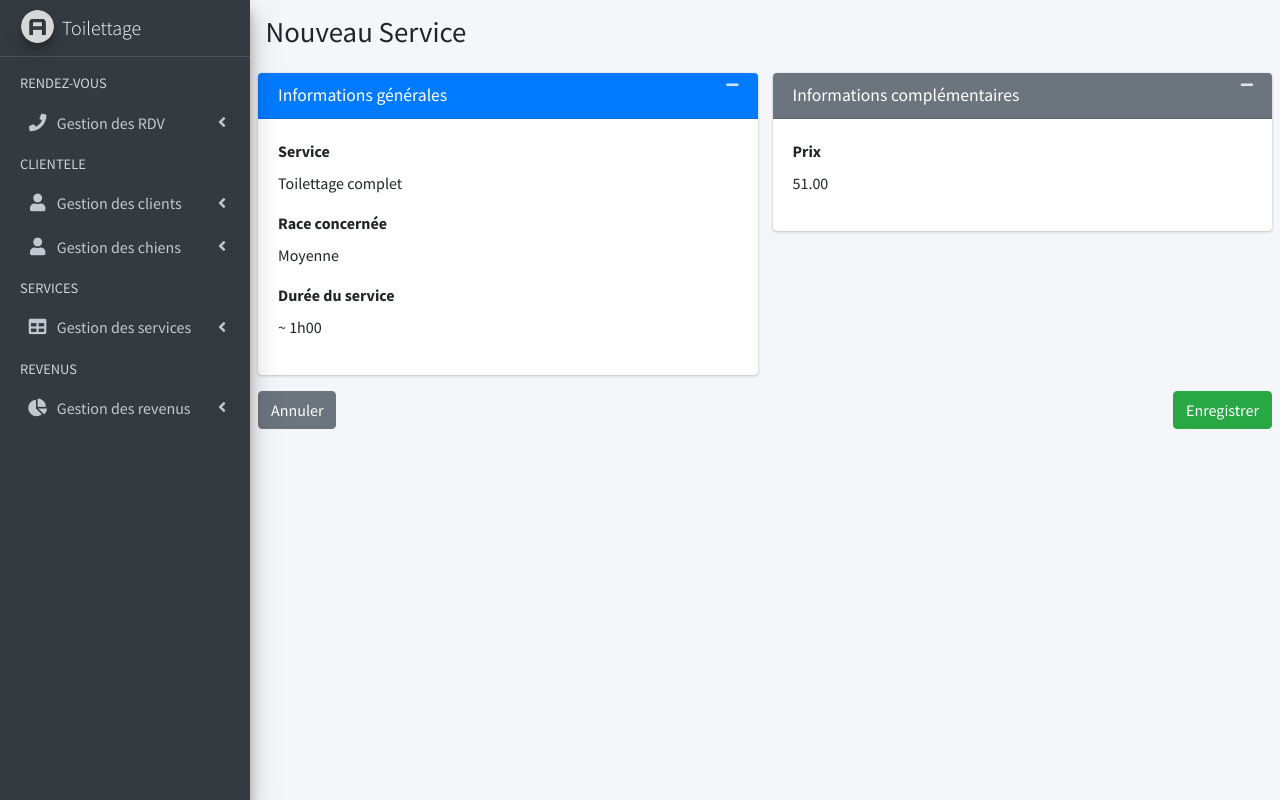
After one commit to vcrl/P13, a Django app: page /services/1 in a window 1280 px wide. The commit adds this page. Run offline with Django 3.2, Linux system fonts and the light colour scheme; data comes from the database, SQL or seed files in the repository; both versions use the stored data as it was after the commit; some libraries are stand-ins or nearby versions.

```diff
--- /dev/null
+++ b/management/templates/management/service_detail.html
@@ -0,0 +1,108 @@
+{% extends "frontpage/base.html" %}
+{% load widget_tweaks %}
+<!DOCTYPE html>
+<html lang="en">
+{% block content %}
+<body class="hold-transition sidebar-mini">
+<!-- Site wrapper -->
+<div class="wrapper">
+  <!-- Content Wrapper. Contains page content -->
+  <div class="content-wrapper">
+    <!-- Content Header (Page header) -->
+    <section class="content-header">
+      <div class="container-fluid">
+        <div class="row mb-2">
+          <div class="col-sm-6">
+            <h1>Nouveau Service</h1>
+          </div>
+        </div>
+      </div><!-- /.container-fluid -->
+    </section>
+
+    <!-- Main content -->
+    <section class="content">
+
+      <form method="POST" action="{% url 'save_service' %}">
+        {% csrf_token %}
+        <div class="row">
+          <div class="col-md-6">
+            <div class="card card-primary">
+              <div class="card-header">
+                <h3 class="card-title">Informations générales</h3>
+
+                <div class="card-tools">
+                  <button type="button" class="btn btn-tool" data-card-widget="collapse" title="Collapse">
+                    <i class="fas fa-minus"></i>
+                  </button>
+                </div>
+              </div>
+              <div class="card-body">
+                <div class="form-group">
+                  <label for="inputName">Service</label>
+                  <br>
+                  {{ service.service }}
+
+                </div>
+                <div class="form-group">
+                  <label for="inputName">Race concernée</label>
+                  <br>
+                  {{ service.race }}
+                </div>
+                <div class="form-group">
+                  <label for="inputDescription">Durée du service</label>
+                  <br>
+                  {{ service.duree }}
+                </div>
+              </div>
+              <!-- /.card-body -->
+            </div>
+            <!-- /.card -->
+          </div>
+          <div class="col-md-6">
+            <div class="card card-secondary">
+              <div class="card-header">
+                <h3 class="card-title">Informations complémentaires</h3>
+
+                <div class="card-tools">
+                  <button type="button" class="btn btn-tool" data-card-widget="collapse" title="Collapse">
+                    <i class="fas fa-minus"></i>
+                  </button>
+                </div>
+              </div>
+              <div class="card-body">
+                <div class="form-group">
+                  <label for="inputEstimatedBudget">Prix</label>
+                  <br>
+                  {{ service.prix }}
+                </div>
+              </div>
+              <!-- /.card-body -->
+            </div>
+            <!-- /.card -->
+          </div>
+        </div>
+
+      <div class="row">
+        <div class="col-12">
+          <a href="{% url 'services' %}" class="btn btn-secondary">Annuler</a>
+          <input type="submit" value="Enregistrer" class="btn btn-success float-right">
+        </div>
+      </div>
+    </form>
+    </section>
+    <!-- /.content -->
+  </div>
+  <!-- /.content-wrapper -->
+
+  <!-- Control Sidebar -->
+  <aside class="control-sidebar control-sidebar-dark">
+    <!-- Control sidebar content goes here -->
+  </aside>
+  <!-- /.control-sidebar -->
+</div>
+<!-- ./wrapper -->
+
+<!-- jQuery -->
+</body>
+{% endblock %}
+</html>
--- a/management/urls.py
+++ b/management/urls.py
@@ -3,17 +3,23 @@ from . import views
 from django.urls import path, include
 
 urlpatterns = [
+    # Clients.
     path('add_client/', views.add_client, name="add_client"),
     path('save_client', views.save_client, name="save_client"),
     path('clients/', views.clients, name="clients"),
+    # Animaux.
     path('add_dog/', views.add_dog, name="add_dog"),
     path('dogs/', views.dogs, name="dogs"),
     path('save_dog/', views.save_dog, name="save_dog"),
     path('add_race/', views.add_race, name="add_race"),
     path('save_race/', views.save_race, name="save_race"),
+    # RDV.
     path('calendar/', views.calendar, name="calendar"),
     path('services/', views.services, name="services"),
     path('add_rdv/', views.add_rdv, name="add_rdv"),
+    # Services.
     path('add_service/', views.add_service, name="add_service"),
     path('save_service/', views.save_service, name="save_service"),
+    path('services/<int:service_pk>', views.service_details, name="service_details"),
+    path('services/<int:service_pk>/delete', views.service_delete, name="service_delete"),
 ]
--- a/management/views.py
+++ b/management/views.py
@@ -1,4 +1,4 @@
-from django.shortcuts import render, redirect
+from django.shortcuts import render, redirect, get_object_or_404
 from .models import Client, Chien, Race, Service, RDV
 from .forms import NewClient, NewDog, NewRace, NewRDV, NewService
 
@@ -67,6 +67,16 @@ def save_service(request):
             form.save()
         return redirect("services")
 
+def service_details(request, service_pk):
+    service = get_object_or_404(Service, pk=service_pk)
+    return render(request, "management/service_detail.html", {"service":service})
+
+def service_delete(request, service_pk):
+    if request.method == "POST":
+        service = get_object_or_404(Service, pk=service_pk)
+        service.delete()
+        return redirect("services")
+
 # RDV.
 def add_rdv(request):
     form = NewRDV
```
Also changed, not shown: management/templates/management/services.html (+5 -2 lines), db.sqlite3, management/migrations/0011_rdv_comment.py (added).
